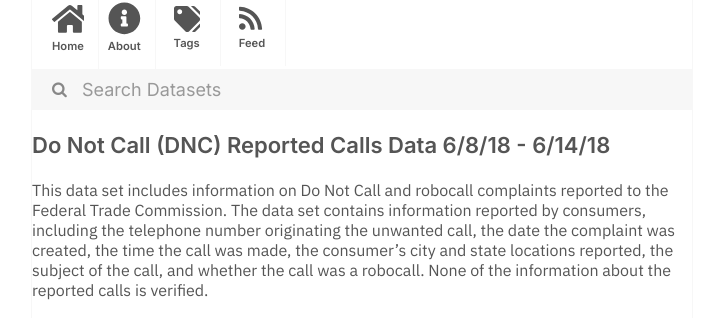
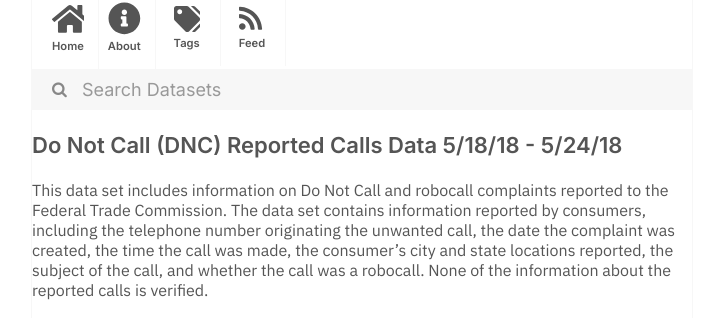
Before and after one commit to dayda-entities/federal-trade-commission, a Jekyll site: the page built from _posts/2020-11-12-do-not-call-dnc-reported-calls.md, in a window 1280 px wide. Shown: the part 216-534 px from the top of the page, without its empty margins (278-1001 px from the left). Built offline with Jekyll 4.4.1, drawn with Linux system fonts in a browser that asks for light colours.

Commit message:
Publish Data

```diff
--- a/_posts/2020-11-12-do-not-call-dnc-reported-calls.md
+++ b/_posts/2020-11-12-do-not-call-dnc-reported-calls.md
@@ -1,7 +1,7 @@
 ---
-title: Do Not Call (DNC) Reported Calls Data 6/8/18 - 6/14/18
-created: '2020-11-12T12:20:39.396804'
-modified: '2020-11-12T12:20:39.396811'
+title: Do Not Call (DNC) Reported Calls Data 5/18/18 - 5/24/18
+created: '2020-11-12T12:20:38.404875'
+modified: '2020-11-12T12:20:38.404885'
 state: active
 type: dataset
 tags:
@@ -12,7 +12,7 @@ tags:
   - Robocalls
 groups: []
 csv_url: >-
-  https://www.ftc.gov/sites/default/files/dnc_complaint_numbers_2018-06-11-15.csv
+  https://www.ftc.gov/sites/default/files/dnc_complaint_numbers_2018-05-21-25.csv
 json_url: ''
 layout: post
 
```
